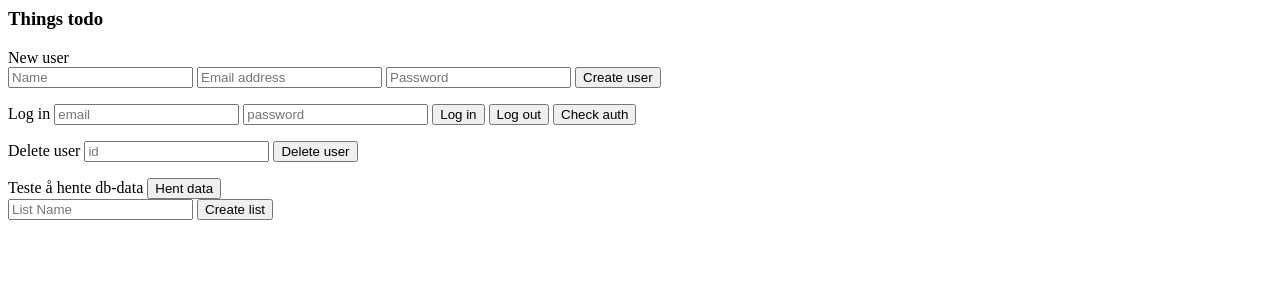
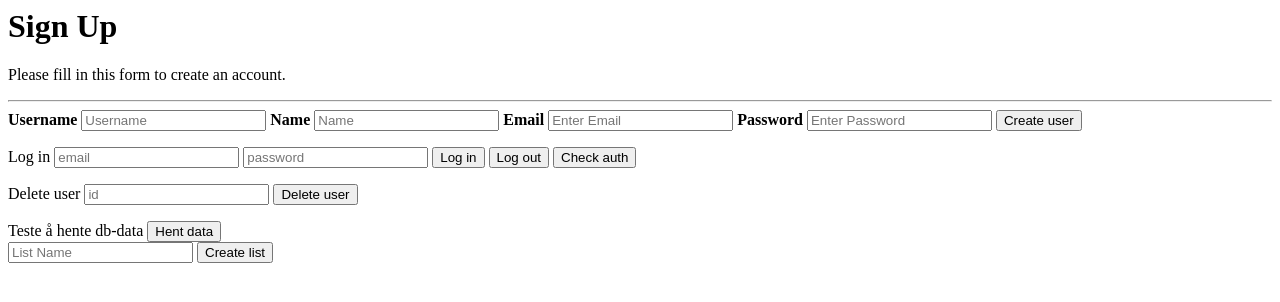
Before and after one commit to eiriso16/THE_MAGNIFICENT_LISTING, a website: page public/index.html in a window 1280 px wide. Drawn offline with Linux system fonts and the light colour scheme.

Commit message:
Add files via upload
added username

```diff
--- a/public/index.html
+++ b/public/index.html
@@ -6,19 +6,33 @@
 </head>
 
 <body>
-  <h3>Things todo</h3>
+
 <!-- /// todo gjøre om til templates
 all inputfields requred, email type email
 input in form, submit when all ok-->
 <div>
-  <span>New user </span>
-  <form id="newUser">
-    <input id="newName" name="newName" type="text" placeholder="Name" required>
-    <input id="newEmail" name="newEmail" type="email" placeholder="Email address" required>
-    <input id="newPsw"  name="newPsw" type="password" placeholder="Password" required>
+  <form id=”newUser”>
+            <div class="container">
+                <h1>Sign Up</h1>
+                <p>Please fill in this form to create an account.</p>
+                <hr>
+
+                <label for="newUsername"><b>Username</b></label>
+                <input type="text" placeholder="Username" name="newUsername" id="newUsername" required>
+
+                <label for="newName"><b>Name</b></label>
+                <input type="text" placeholder="Name" name="newName" id="newName" required>
+
+                <label for="newEmail"><b>Email</b></label>
+                <input type="email" placeholder="Enter Email" name="newEmail" id="newEmail" required>
+
+                <label for="newPsw"><b>Password</b></label>
+                <input type="password" placeholder="Enter Password" name="newPsw" id="newPsw" required>
     <button id="newBtn">Create user</button>
+      </div>
   </form>
     <p id="userResp"></p>
+
   </div>
 
   <div>
@@ -47,6 +61,8 @@ input in form, submit when all ok-->
     <div>
     <input id="listName" type="text" placeholder="List Name">
     <button id="listBtn">Create list</button>
+
+        <p id="listResp"></p>
     </div>
 
   <script src="js/app.js" type="text/javascript"></script>
--- a/public/js/app.js
+++ b/public/js/app.js
@@ -17,12 +17,14 @@ async function createUser(evt){
           "Content-Type": "application/json; charset=utf-8",
         },
         body: JSON.stringify({
+          username: formData.get("newUsername"),
           name: formData.get("newName"),
           email: formData.get("newEmail"),
           password: formData.get("newPsw")
         })
       });
     let data = await response.json();
+      console.log(data);
     if(data){
       userResp.innerHTML = "User created with userid " + data[0].id;
     }
@@ -56,6 +58,15 @@ async function createList(){
       })
     });
     let data = await response.json(); console.log(data);
+
+    let listResp = document.getElementById("listResp");
+
+    if (data.length === 1){
+        listResp.innerHTML = "List created with id " + data[0].id;
+    }
+        else{
+            listResp.innerHTML = "Something went wrong";
+        }
 
   } catch(err){
     console.log(err);
```
Also changed, not shown: js/user.js (+5 -4 lines).
